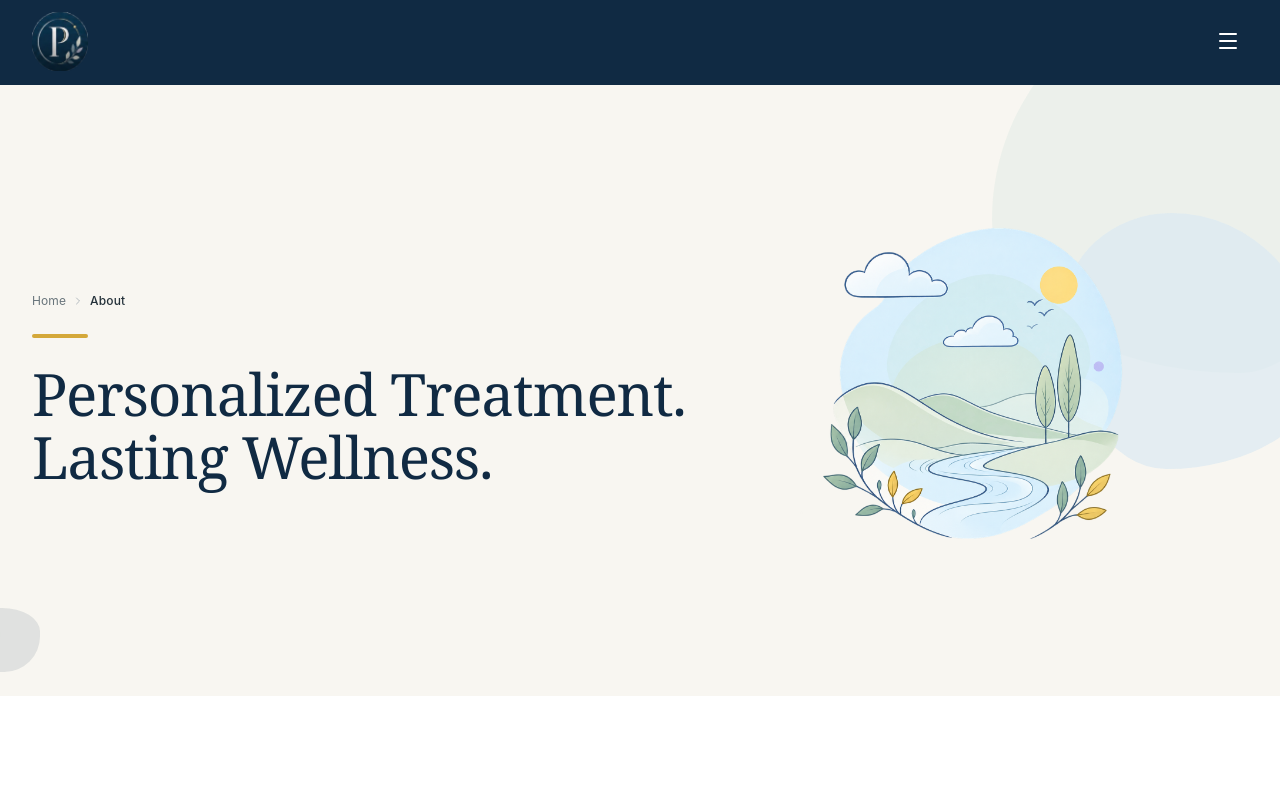
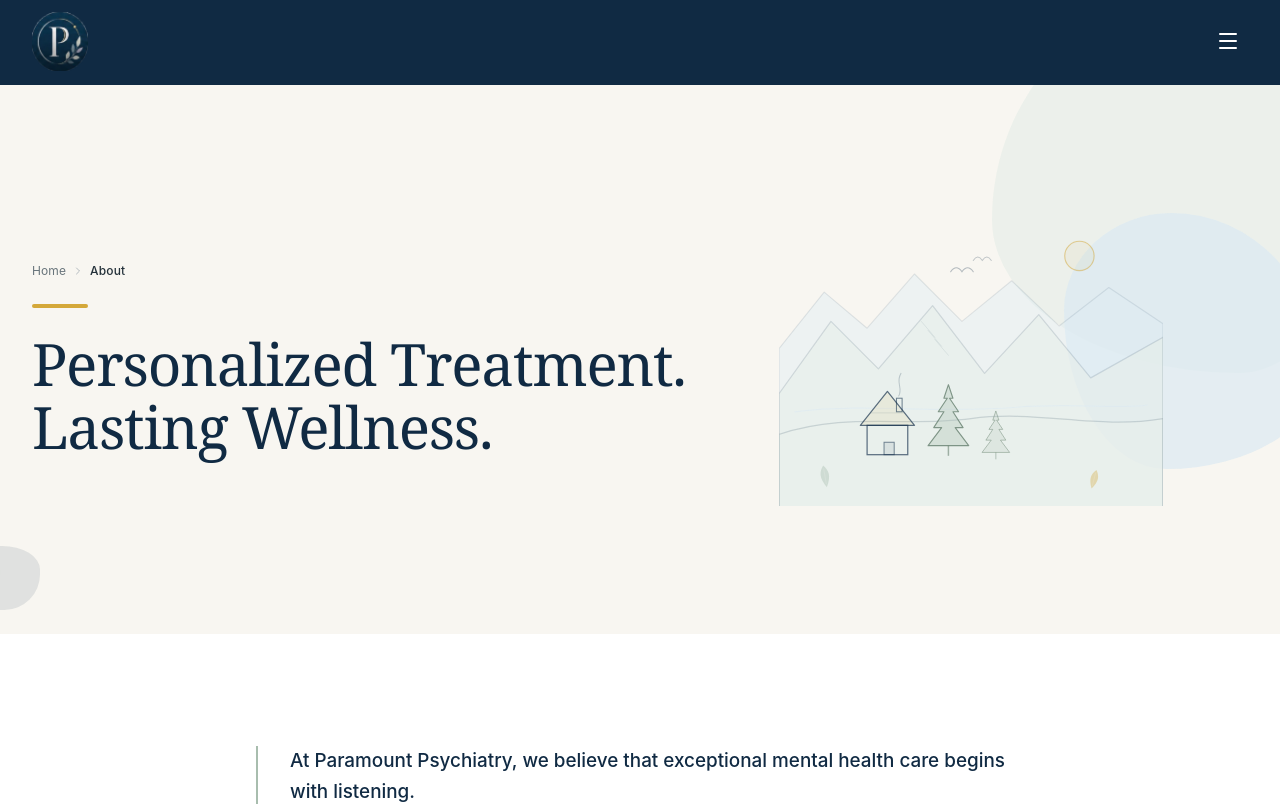
Before and after one commit to Shubham-code05/Paramount-Psychiatry, a React (Vite) app in the folder client/: page /about in a window 1280 px wide. Shown: the top 804 px of the page. Built offline with nearby package versions, Linux system fonts and the light colour scheme.

Commit message:
Update website pages

```diff
--- a/client/src/components/about/AboutHero.jsx
+++ b/client/src/components/about/AboutHero.jsx
@@ -1,8 +1,137 @@
 import { motion, useReducedMotion } from 'framer-motion';
 import Section from '../ui/Section';
 import Breadcrumbs from '../shared/Breadcrumbs';
+import Leaf from '../decor/Leaf';
 import { aboutHero } from '../../data/aboutPage';
 import { fadeUp } from '../../lib/motion';
+
+// A single naturalistic fir-tree silhouette, jagged rather than stacked
+// triangles, so it reads as editorial linework instead of a stock "pine"
+// glyph. `dim` controls scale/opacity to suggest atmospheric depth.
+function Pine({ x, y, scale = 1, dim = false }) {
+  return (
+    <g
+      transform={`translate(${x},${y}) scale(${scale})`}
+      stroke="var(--color-sage-deep)"
+      strokeOpacity={dim ? 0.55 : 0.75}
+      strokeWidth="1"
+      strokeLinejoin="round"
+    >
+      <line x1="0" y1="0" x2="0" y2="9" strokeWidth="1.3" strokeOpacity={dim ? 0.4 : 0.55} />
+      <path
+        d="M0,-54 L4,-42 L1,-42 L9,-30 L4,-30 L13,-16 L6,-16 L18,0 L-18,0 L-6,-16 L-13,-16 L-4,-30 L-9,-30 L-1,-42 L-4,-42 Z"
+        fill="var(--color-sage)"
+        fillOpacity={dim ? 0.2 : 0.32}
+      />
+    </g>
+  );
+}
+
+// Hand-drawn mountain-and-cabin landscape, in the same ink-sketch language
+// as <HeroBloom /> — layered ridgelines for depth, a single naturally
+// grounded cabin, and a couple of floating <Leaf /> sprigs composited the
+// same way HeroBloom layers its accents, so the piece reads as part of the
+// same illustration family rather than a one-off asset. Thin navy linework
+// throughout, muted sage/blue/gold fills only — no backdrop fill, so the
+// section's own ivory background shows through.
+function MountainCabinScene({ className }) {
+  const shouldReduceMotion = useReducedMotion();
+
+  return (
+    <div className={className}>
+      <svg viewBox="0 0 340 260" className="absolute inset-0 h-full w-full" aria-hidden="true">
+        {/* Sun */}
+        <circle cx="266" cy="38" r="13" fill="var(--color-gold)" fillOpacity="0.06" stroke="var(--color-gold)" strokeOpacity="0.5" strokeWidth="1" />
+
+        {/* Two distant birds */}
+        <path d="M152,52 q5,-7 10,0 q5,-7 10,0" fill="none" stroke="var(--color-navy)" strokeOpacity="0.3" strokeWidth="1" strokeLinecap="round" />
+        <path d="M172,42 q4,-6 8,0 q4,-6 8,0" fill="none" stroke="var(--color-navy)" strokeOpacity="0.25" strokeWidth="0.9" strokeLinecap="round" />
+
+        {/* Farthest ridgeline */}
+        <path
+          d="M0,120 L40,70 L78,102 L120,54 L162,96 L206,60 L248,100 L292,66 L340,98 L340,260 L0,260 Z"
+          fill="var(--color-blue-soft)"
+          fillOpacity="0.4"
+          stroke="var(--color-navy)"
+          strokeOpacity="0.1"
+          strokeWidth="1"
+          strokeLinejoin="round"
+        />
+
+        {/* Mid ridgeline, with a touch of contour hatching for texture */}
+        <path
+          d="M0,160 L46,96 L88,138 L136,82 L182,142 L230,90 L276,146 L340,110 L340,260 L0,260 Z"
+          fill="var(--color-sage-soft)"
+          fillOpacity="0.55"
+          stroke="var(--color-navy)"
+          strokeOpacity="0.14"
+          strokeWidth="1.1"
+          strokeLinejoin="round"
+        />
+        <path
+          d="M126,96 L138,110 M132,104 L144,118 M138,112 L150,126"
+          stroke="var(--color-navy)"
+          strokeOpacity="0.1"
+          strokeWidth="0.7"
+          strokeLinecap="round"
+        />
+
+        {/* Soft valley mist between the ridgeline and the foreground hill */}
+        <path
+          d="M14,176 C80,168 140,178 210,172 C262,168 300,174 326,170"
+          fill="none"
+          stroke="var(--color-blue-soft)"
+          strokeOpacity="0.55"
+          strokeWidth="1.1"
+          strokeLinecap="round"
+        />
+
+        {/* Foreground hill — its top edge doubles as the ground line */}
+        <path
+          d="M0,196 C60,176 110,190 170,182 C230,174 280,192 340,182 L340,260 L0,260 Z"
+          fill="var(--color-sage-soft)"
+          fillOpacity="0.35"
+          stroke="var(--color-navy)"
+          strokeOpacity="0.16"
+          strokeWidth="1.1"
+          strokeLinejoin="round"
+        />
+
+        <Pine x={150} y={206} scale={1} />
+        <Pine x={192} y={212} scale={0.68} dim />
+
+        {/* Cabin, nestled into the foreground hill */}
+        <polygon points="72,188 96,158 120,188" fill="var(--color-gold)" fillOpacity="0.1" stroke="var(--color-navy)" strokeOpacity="0.68" strokeWidth="1.1" strokeLinejoin="round" />
+        <path d="M81,177 L111,177" stroke="var(--color-navy)" strokeOpacity="0.15" strokeWidth="0.6" />
+        <rect x="78" y="188" width="36" height="26" fill="none" stroke="var(--color-navy)" strokeOpacity="0.68" strokeWidth="1.1" />
+        <rect x="93" y="203" width="9" height="11" fill="var(--color-navy)" fillOpacity="0.08" stroke="var(--color-navy)" strokeOpacity="0.55" strokeWidth="0.9" />
+        <rect x="104" y="164" width="5" height="12" fill="none" stroke="var(--color-navy)" strokeOpacity="0.6" strokeWidth="0.9" />
+        <path d="M106,162 C110,155 103,150 108,142" fill="none" stroke="var(--color-navy)" strokeOpacity="0.22" strokeWidth="0.9" strokeLinecap="round" />
+      </svg>
+
+      <div className="absolute inset-0">
+        <Leaf
+          color="sage"
+          size={16}
+          rotate={-10}
+          opacity={0.4}
+          className="absolute bottom-[6%] left-[10%]"
+          animate={shouldReduceMotion ? 'none' : 'float'}
+          delay={0}
+        />
+        <Leaf
+          color="gold"
+          size={14}
+          rotate={12}
+          opacity={0.35}
+          className="absolute bottom-[4%] right-[16%]"
+          animate={shouldReduceMotion ? 'none' : 'float'}
+          delay={1.4}
+        />
+      </div>
+    </div>
+  );
+}
 
 export default function AboutHero() {
   const shouldReduceMotion = useReducedMotion();
@@ -34,14 +163,14 @@
           <h1 className="text-display text-navy-deep">{aboutHero.headline}</h1>
         </motion.div>
 
-        <motion.img
-          src="/images/sketch/about.png"
-          alt=""
+        <motion.div
           initial={shouldReduceMotion ? false : { opacity: 0, scale: 0.96 }}
           animate={{ opacity: 1, scale: 1 }}
           transition={{ duration: 0.8, ease: [0.16, 1, 0.3, 1] }}
-          className="hidden h-auto w-full max-w-sm lg:col-span-5 lg:block"
-        />
+          className="hidden w-full max-w-sm lg:col-span-5 lg:block"
+        >
+          <MountainCabinScene className="relative aspect-[17/13] w-full" />
+        </motion.div>
       </div>
     </Section>
   );
```
